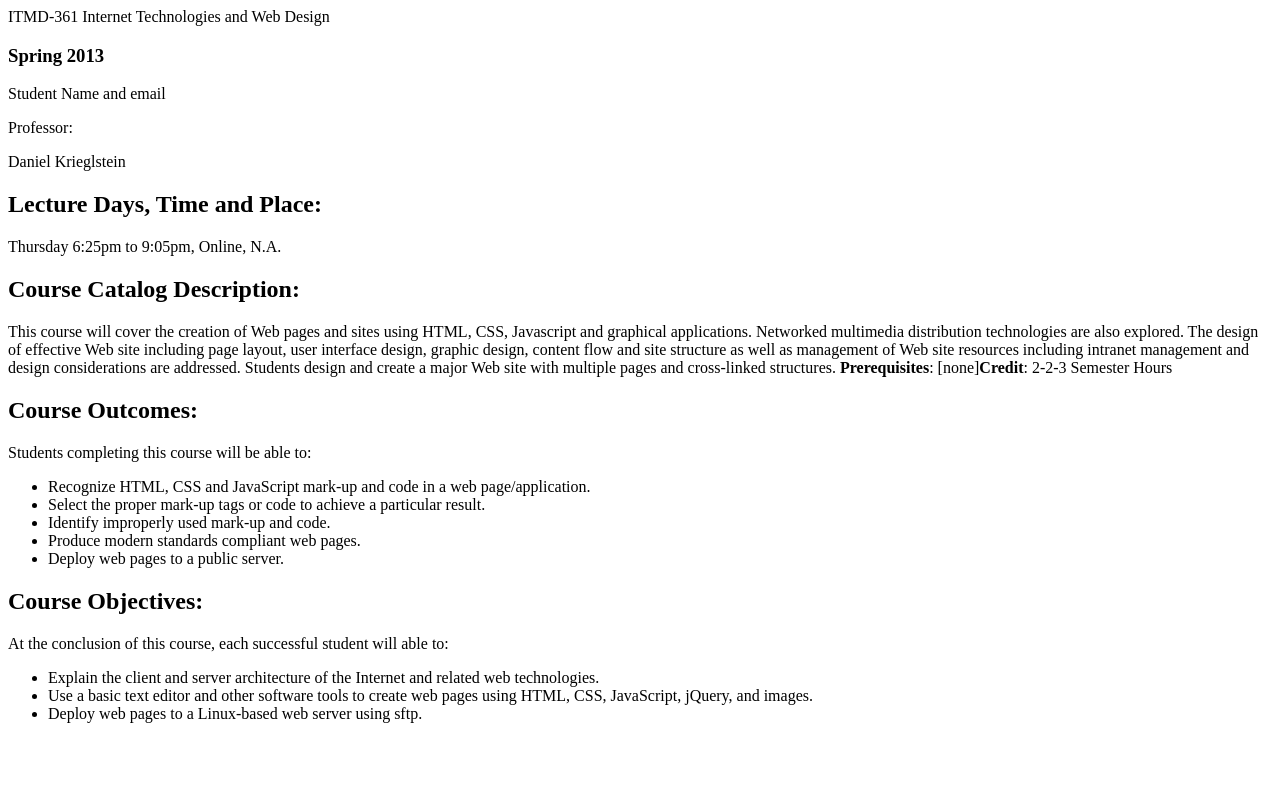
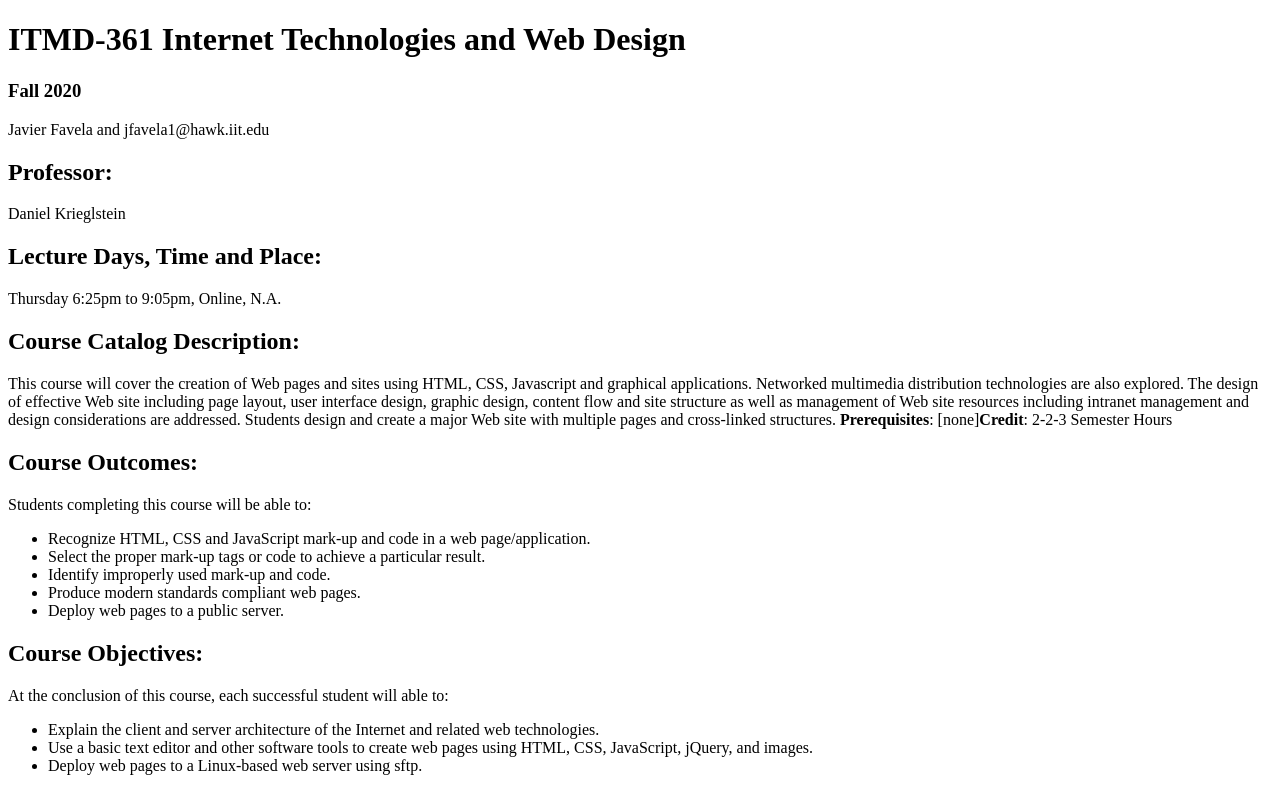
Before and after one commit to JavierFavela00/Lab2, a plain HTML site: page index.html in a window 1280 px wide. Drawn offline with Linux system fonts and the light colour scheme.

Commit message:
Update index.html

```diff
--- a/index.html
+++ b/index.html
@@ -1,10 +1,10 @@
 <!DOCTYPE html>
 <html>
-	<head>ITMD-361 Internet Technologies and Web Design</head>
+	<head></head>
 	<body>
-	<h3>Spring 2013</h3>
-	<p>Student Name and email</p>
-	<haed
+	<h1>ITMD-361 Internet Technologies and Web Design</h1>
+	<h3>Fall 2020</h3>
+	<p>Javier Favela and jfavela1@hawk.iit.edu</p>
 	<h2>Professor:</h2>
 	<p>Daniel Krieglstein</p>
 	<h2>Lecture Days, Time and Place:</h2>
```
